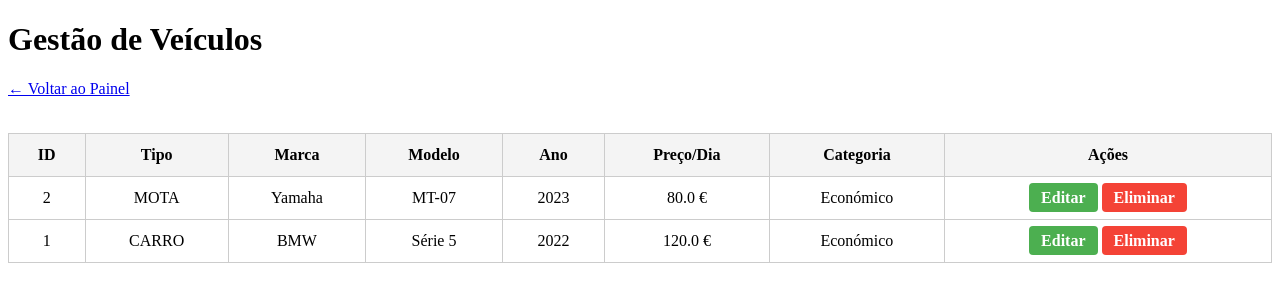
After one commit to bsmarques04-blip/alltera-render, a Flask app: page /admin/veiculos in a window 1280 px wide. The commit adds this page. Shown: the top 302 px of the page. Run offline with Flask 2, Linux system fonts and the light colour scheme; the visitor is signed in with stand-in values (Sample User, id 1).

Commit message:
criação do template admin_veiculos_gestão

```diff
--- a/app.py
+++ b/app.py
@@ -127,12 +127,12 @@ with app.app_context():
         )
 
 @app.route("/admin/veiculos")
-def admin_veiculos():
+def admin_veiculos_gestao():
     if "admin" not in session:
         return redirect(url_for("login"))
 
     veiculos = Veiculo.select().order_by(Veiculo.id.desc())
-    return render_template("admin_veiculos.html", veiculos=veiculos)
+    return render_template("admin_veiculos_gestao.html", veiculos=veiculos)
 
 
 if __name__ == "__main__":
--- a/templates/admin_panel.html
+++ b/templates/admin_panel.html
@@ -11,7 +11,7 @@
   <ul>
     <li><a href="{{ url_for('add_vehicle') }}">Adicionar Veículo</a></li>
     <li><a href="{{ url_for('logout') }}">Terminar Sessão</a></li>
-    <li><a href="{{ url_for('admin_veiculos') }}">Gerir Veículos</a></li>
+    <li><a href="{{ url_for('admin_veiculos_gestao') }}">Gerir Veículos</a></li>
   </ul>
 </body>
 </html>
--- /dev/null
+++ b/templates/admin_veiculos_gestao.html
@@ -0,0 +1,77 @@
+<!DOCTYPE html>
+<html lang="pt">
+<head>
+  <meta charset="UTF-8">
+  <title>Gestão de Veículos</title>
+  <style>
+    table {
+      width: 100%;
+      border-collapse: collapse;
+      margin-top: 20px;
+    }
+    th, td {
+      padding: 12px;
+      border: 1px solid #ccc;
+      text-align: center;
+    }
+    th {
+      background-color: #f4f4f4;
+    }
+    a.btn {
+      padding: 6px 12px;
+      border-radius: 4px;
+      text-decoration: none;
+      font-weight: bold;
+    }
+    .edit {
+      background-color: #4CAF50;
+      color: white;
+    }
+    .delete {
+      background-color: #f44336;
+      color: white;
+    }
+    .top-link {
+      display: inline-block;
+      margin-bottom: 15px;
+    }
+  </style>
+</head>
+<body>
+  <h1>Gestão de Veículos</h1>
+
+  <a class="top-link" href="{{ url_for('admin_panel') }}">← Voltar ao Painel</a>
+
+  <table>
+    <thead>
+      <tr>
+        <th>ID</th>
+        <th>Tipo</th>
+        <th>Marca</th>
+        <th>Modelo</th>
+        <th>Ano</th>
+        <th>Preço/Dia</th>
+        <th>Categoria</th>
+        <th>Ações</th>
+      </tr>
+    </thead>
+    <tbody>
+      {% for veiculo in veiculos %}
+      <tr>
+        <td>{{ veiculo.id }}</td>
+        <td>{{ veiculo.type }}</td>
+        <td>{{ veiculo.brand }}</td>
+        <td>{{ veiculo.model }}</td>
+        <td>{{ veiculo.year }}</td>
+        <td>{{ veiculo.price_per_day }} €</td>
+        <td>{{ veiculo.categoria.nome }}</td>
+        <td>
+          <a href="{{ url_for('edit_vehicle', id=veiculo.id) }}" class="btn edit">Editar</a>
+          <a href="{{ url_for('delete_vehicle', id=veiculo.id) }}" class="btn delete" onclick="return confirm('Tens a certeza que queres eliminar este veículo?');">Eliminar</a>
+        </td>
+      </tr>
+      {% endfor %}
+    </tbody>
+  </table>
+</body>
+</html>
```
